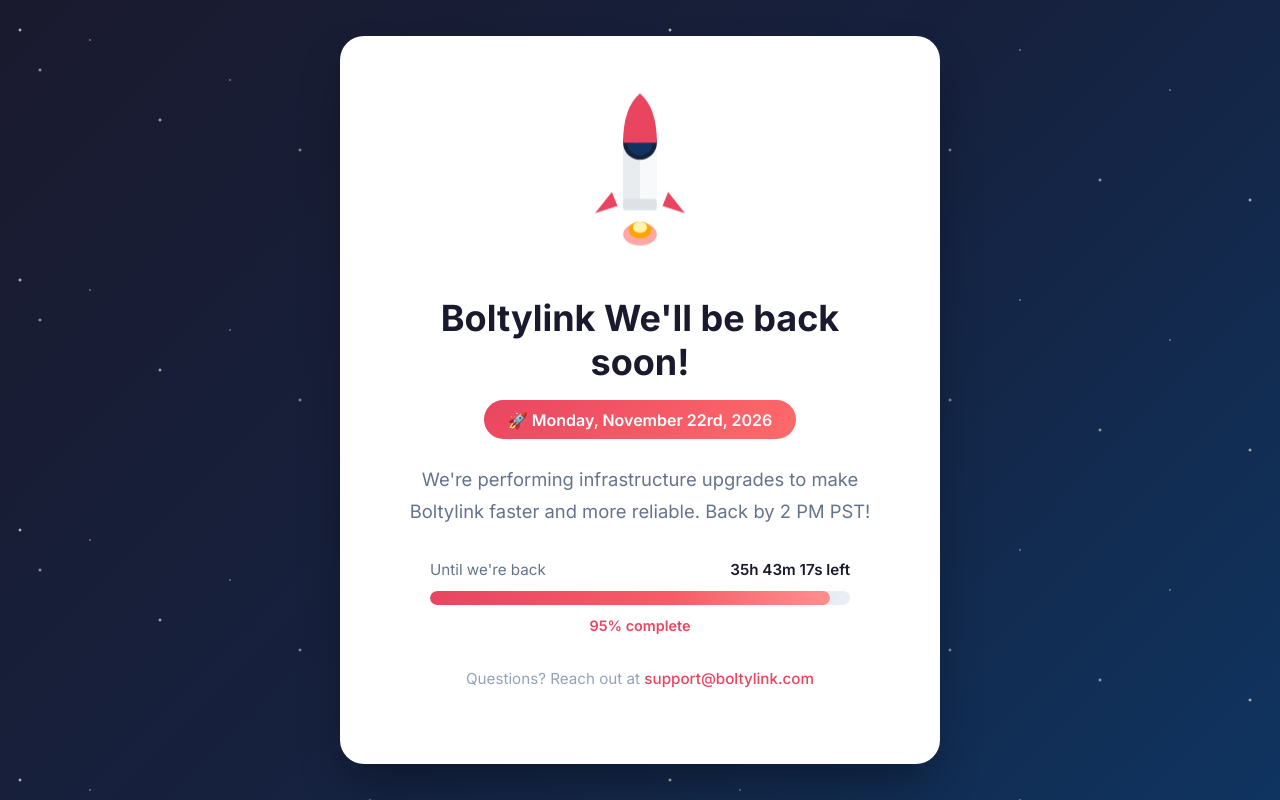
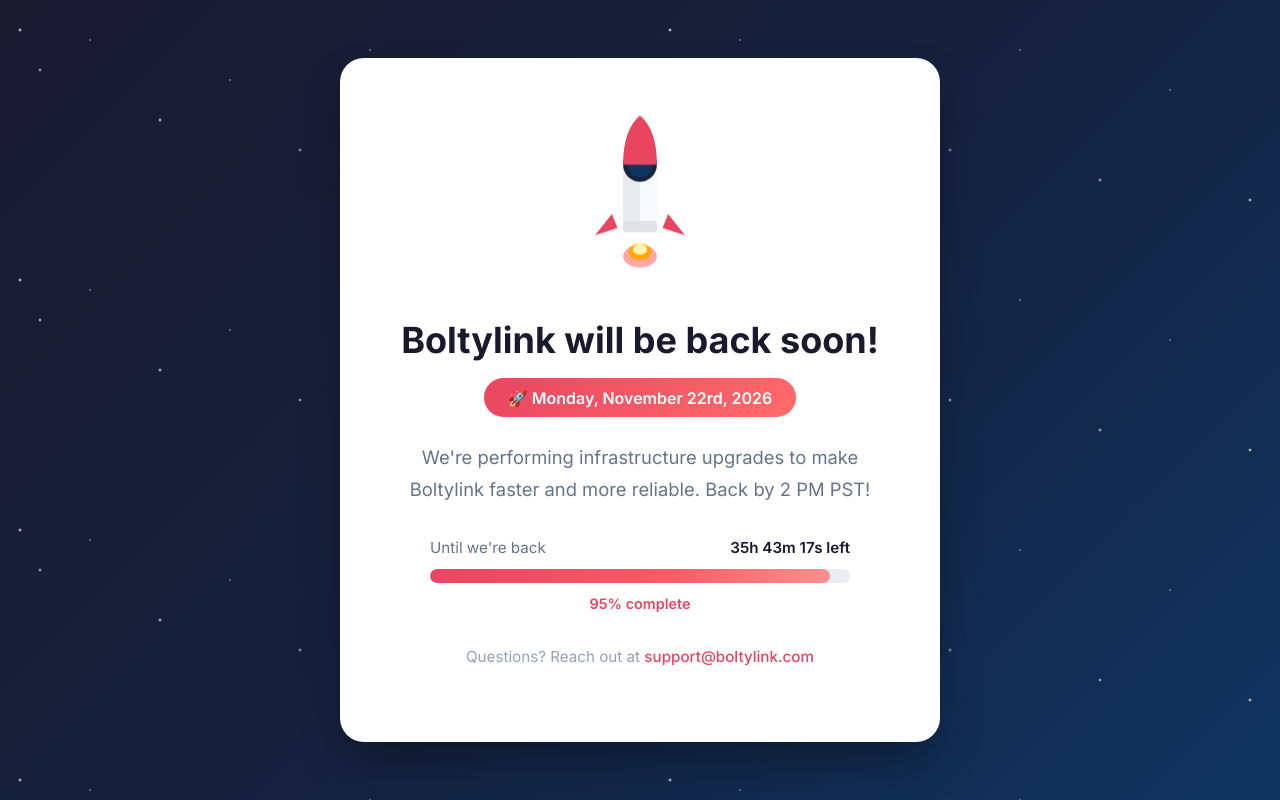
Before and after one commit to alucaz/maintpage, a plain HTML site: page index.html in a window 1280 px wide. Drawn offline with Linux system fonts and the light colour scheme.

Commit message:
Update index.html

```diff
--- a/index.html
+++ b/index.html
@@ -260,7 +260,7 @@
             </svg>
         </div>
 
-        <h1>Boltylink We'll be back soon!</h1>
+        <h1>Boltylink will be back soon!</h1>
 
         <div class="date-badge">
             🚀 Monday, November 22rd, 2026
```
